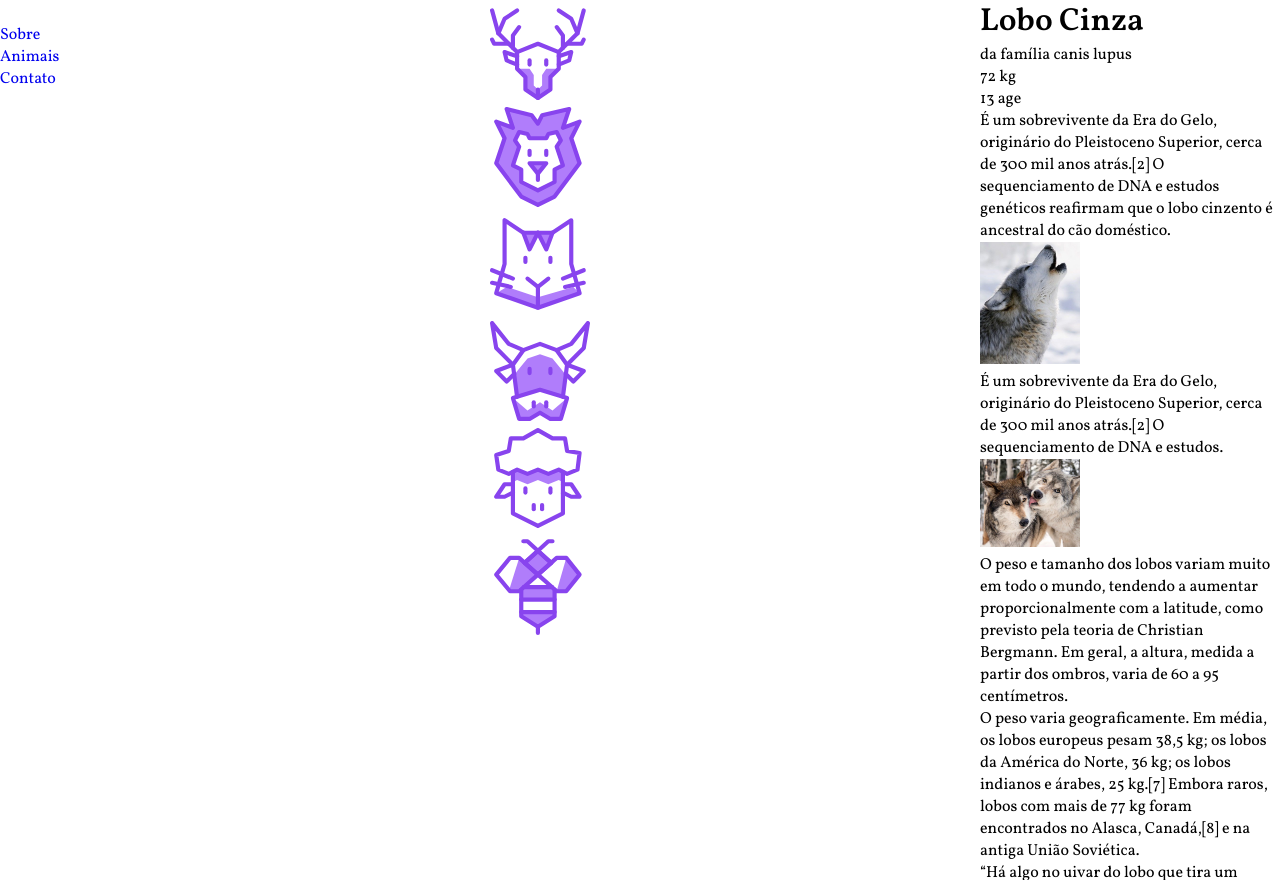
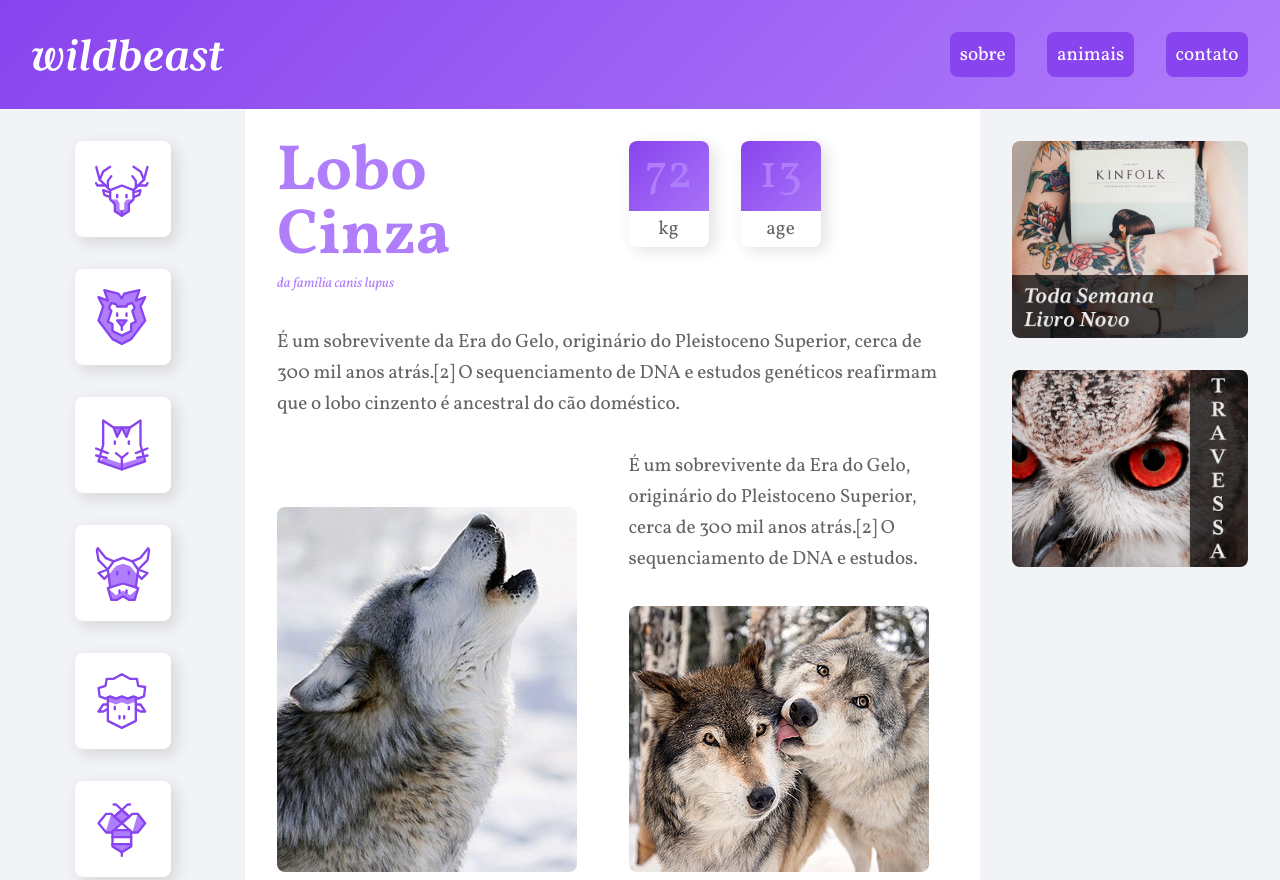
Before and after one commit to Thiagoow/WildBeast-HTMLCSSGridLayout, a plain HTML site: page index.html in a window 1280 px wide. Shown: the top 880 px of the page. Drawn offline with nearby package versions, Linux system fonts and the light colour scheme.

Commit message:
Começando a aula de atributos :D

```diff
--- a/assets/styles.css
+++ b/assets/styles.css
@@ -1,23 +1,28 @@
 /*==================== GOOGLE FONTS ====================*/
-@import url("https://fonts.googleapis.com/css2?family=Vollkorn:ital,wght@0,400;0,500;0,600;0,700;0,800;0,900;1,400;1,500;1,600;1,700;1,800;1,900&display=swap");
+@import url("https://fonts.googleapis.com/css2?family=Vollkorn:ital,wght@0,400;0,700;1,400;1,700&display=swap");
 
 /*==================== VARIABLES CSS ====================*/
 :root {
   --header-height: ;
+  --border-radius: 0.5rem;
 
   /*========== Colors ==========*/
-  --first-color: ;
-  --first-color-second: ;
-  --first-color-alt: ;
-  --first-color-lighter: ;
-  --title-color: ;
-  --text-color: ;
+  --first-color: #8844ee;
+  --second-color: #b07dfb;
+  --first-color-alt: #4c2685;
+  --header-gradient: linear-gradient(
+    135deg,
+    var(--first-color),
+    var(--second-color)
+  );
+  --text-color: #646464;
   --text-color-light: ;
   --input-color: ;
   --body-color: ;
-  --container-color: ;
+  --container-color: #f2f3f6;
+  --shadow-color: rgba(44, 44, 44, 0.15);
   /* Scroll Bar Colors */
-  --scroll-bar-color: #dddee2;
+  --scroll-bar-color: #e4e4e4;
   --scroll-thumb-color: #b4b8ca;
   --scroll-bar-thumb-hover: #8b8d97;
 
@@ -25,51 +30,51 @@
   --body-font: "Vollkorn", Georgia, serif;
 
   /* .5rem = 8px, 1rem = 16px, 1.5rem = 24px ... */
-  --big-font-size: ;
-  --h1-font-size: ;
-  --h2-font-size: ;
-  --h3-font-size: ;
-  --normal-font-size: ;
-  --small-font-size: ;
-  --smaller-font-size: ;
+  --big-font-size: 4rem;
+  --h1-font-size: 3rem;
+  --h2-font-size: 2rem;
+  --normal-font-size: 1.125rem;
+  --small-font-size: 0.875rem;
+  --smaller-font-size: 0.625rem;
 
   /*========== Font weight ==========*/
   --font-medium: 500;
-  --font-semi-bold: 600;
+  --font-semi-bold: 700;
 
   /*========== Bottom Margins ==========*/
   /* .25rem = 4px, .5rem = 8px, .75rem = 12px ... */
-  --mb-0-25: ;
-  --mb-0-5: ;
-  --mb-0-75: ;
-  --mb-1: ;
-  --mb-1-5: ;
-  --mb-2: ;
-  --mb-2-5: ;
-  --mb-3: ;
+  --mb-0-25: 0.25rem;
+  --mb-0-5: 0.5rem;
+  --mb-0-75: 0.75rem;
+  --mb-1: 1rem;
+  --mb-1-5: 1.5rem;
+  --mb-1-75: 1.75rem;
+  --mb-2: 2rem;
+  --mb-2-5: 2.5rem;
+  --mb-2-75: 2.75rem;
+  --mb-3: 3rem;
 
-  /*========== Z INDEX ==========*/
-  --z-tooltip: ;
-  --z-fixed: ;
-  --z-modal: ;
+  /*========== z index ==========*/
+  --z-tooltip: 10;
+  --z-fixed: 100;
+  --z-modal: 1000;
 }
 
 /* Font size for large devices */
 @media screen and (min-width: 968px) {
   :root {
-    --big-font-size: ;
-    --h1-font-size: ;
-    --h2-font-size: ;
-    --h3-font-size: ;
-    --normal-font-size: ;
-    --small-font-size: ;
-    --smaller-font-size: ;
+    --big-font-size: 5rem;
+    --h1-font-size: 4rem;
+    --h2-font-size: 3rem;
+    --normal-font-size: 1.2rem;
+    --small-font-size: 0.875rem;
+    --smaller-font-size: 0.625rem;
   }
 }
 
 /*==================== BASE ====================*/
 * {
-  /* box-sizing: border-box; */
+  box-sizing: border-box;
   padding: 0;
   margin: 0;
 }
@@ -106,53 +111,214 @@ a {
   text-decoration: none;
 }
 img {
-  max-width: 100px;
+  max-width: 100%;
   height: auto;
+  display: block;
+  border-radius: var(--border-radius);
 }
 
 /*==================== LAYOUT ====================*/
 .structure {
   display: grid;
   /* 3 colunas: sidenav, content & ads: */
-  grid-template-columns: minmax(160px, 1fr) 1fr 300px;
+  grid-template-columns: minmax(160px, 1fr) 3fr 300px;
+  grid-template-areas:
+    "header header header"
+    "sidenav content ads"
+    "footer footer footer";
 }
 
-/*==================== NAV ====================*/
+/*==================== HEADER ====================*/
+.header {
+  /* Definindo nas áreas de grid: */
+  grid-area: header;
+  background: var(--header-gradient);
+  padding: var(--mb-2);
+  display: grid;
+  grid-template-columns: 1fr auto;
+  align-items: center;
+}
+.logo {
+  max-width: 12rem;
+}
+.header nav ul {
+  display: flex;
+  flex-wrap: wrap;
+}
+.header nav a {
+  display: block;
+  padding: 0.6rem;
+  color: white;
+  font-size: var(--normal-font-size);
+  background: var(--first-color);
+  border-radius: var(--border-radius);
+  transition: 0.1s;
+}
+.header nav a:hover {
+  background: var(--first-color-alt);
+}
+/* Só add a margem pros itens de lista
+os quais tiverem um vizinho igual 😁😎 */
+.header li + li {
+  /* Espaçamento entre os links: */
+  margin-left: var(--mb-2);
+}
+
+/*==================== SIDE NAV ====================*/
+.sidenav {
+  grid-area: sidenav;
+  background: var(--container-color);
+  padding: var(--mb-2);
+}
+.sidenav li a {
+  display: block;
+  min-width: 3.6rem;
+  max-width: 6rem;
+  margin: 0 auto var(--mb-2) auto;
+  /* ☝🏼 0 pra cima, auto pra direita,
+  1.8 pra baixo, e auto pra esquerda*/
+  background: white;
+  padding: 1.25rem;
+  border-radius: var(--border-radius);
+  box-shadow: 5px 5px 15px 0px var(--shadow-color);
+  transition: 0.1s ease-in-out;
+}
+.sidenav li a:hover {
+  background: var(--second-color);
+}
+
+/*==================== ADVERTISING / ADVERTISEMENTS ====================*/
+.ads {
+  grid-area: ads;
+  background: var(--container-color);
+  display: grid;
+  align-content: start;
+  padding: var(--mb-2);
+  gap: var(--mb-2);
+}
 
 /*==================== TITLE ====================*/
+.title {
+  color: var(--second-color);
+}
 
-/*==================== COL WIDE ====================*/
+.title h1 {
+  font-size: var(--h1-font-size);
+  line-height: 1;
+  font-weight: var(--font-semi-bold);
+}
 
-/*==================== IMAGE1 ====================*/
+.title span {
+  font-size: var(--small-font-size);
+  font-style: italic;
+}
+
+/*==================== CHARACTERISTICS ====================*/
+.characteristics {
+  display: flex;
+  align-items: flex-start;
+}
+
+.characteristics div {
+  width: 5rem;
+  text-align: center;
+  background: var(--header-gradient);
+  border-radius: var(--border-radius);
+  box-shadow: 5px 5px 15px 0px var(--shadow-color);
+}
+
+.characteristics div:first-child {
+  margin-right: var(--mb-2);
+}
+
+.characteristics span {
+  display: block;
+}
+
+.number {
+  color: var(--second-color);
+  font-size: 3rem;
+  line-height: 1;
+  margin: 10px auto;
+}
+
+.label {
+  background: white;
+  border-radius: 0 0 var(--border-radius) var(--border-radius);
+  /* ☝🏼 0 canto superior direito, 0 canto superior esquerdo
+  & X no canto inferior direito, X no canto inferior esquerdo */
+  padding: 5px 0;
+  /* Pra que o gradiente não vaze da label branca: */
+  position: relative;
+  top: 2px;
+}
+
+/*==================== CONTENT ====================*/
+.content {
+  grid-area: content;
+  max-width: 900px;
+  margin: 0 auto;
+  padding: var(--mb-2);
+  display: grid;
+  grid-template-columns: 1fr 1fr;
+  gap: var(--mb-2);
+}
+
+.col-wide {
+  grid-column: 1 / -1;
+  /* Pega a coluna wide de ponta a ponta da coluna 1 */
+}
+
+.image1 {
+  grid-row: span 2;
+  align-self: end;
+}
+
+/*==================== TEXTS ====================*/
+p {
+  font-size: var(--normal-font-size);
+  line-height: 1.6;
+  letter-spacing: -0.005rem;
+  color: var(--text-color);
+}
+
+.info p + p {
+  margin-top: var(--mb-2);
+}
 
 /*==================== EMPHASIS ====================*/
 
-/*==================== TEXTS ====================*/
+/*==================== ATRIBUTES ====================*/
 
 /*==================== BLOCKQUOTE ====================*/
 
-/*==================== ADVERTISING / ADVERTISEMENTS ====================*/
-
-/*==================== ATRIBUTES ====================*/
-
-/*==================== INFO ====================*/
-
 /*==================== FOOTER ====================*/
+.footer {
+  grid-area: footer;
+  background: var(--header-gradient);
+}
+/* Só add a margem pros parágrafos
+os quais tiverem um vizinho igual 😁😎 */
+.footer p {
+  color: white;
+  text-align: center;
+  padding: var(--mb-2);
+}
 
 /*========== SCROLL UP ==========*/
 .scrollUp {
   position: fixed;
   right: 1rem;
   bottom: -20%;
-  background-color: blue;
+  background: var(--first-color);
   opacity: 0.8;
   padding: 0 0.3rem;
-  border-radius: 0.4rem;
+  border-radius: var(--border-radius);
   z-index: var(--z-tooltip);
   transition: 0.4s;
 }
 .scrollUp:hover {
-  background-color: darkblue;
+  background: var(--first-color-alt);
 }
 .scrollUp_icon {
   font-size: 1.5rem;
@@ -166,15 +332,15 @@ img {
 /*========== SCROLL BAR ==========*/
 ::-webkit-scrollbar {
   width: 0.6rem;
-  background-color: var(--scroll-bar-color);
+  background: var(--scroll-bar-color);
   border-radius: 0.5rem;
 }
 ::-webkit-scrollbar-thumb {
-  background-color: var(--scroll-thumb-color);
+  background: var(--scroll-thumb-color);
   border-radius: 0.5rem;
 }
 ::-webkit-scrollbar-thumb:hover {
-  background-color: var(--scroll-bar-thumb-hover);
+  background: var(--scroll-bar-thumb-hover);
 }
 
 /*==================== MEDIA QUERIES ====================*/
--- a/index.html
+++ b/index.html
@@ -22,15 +22,15 @@
   <body class="structure">
     <!--==================== HEADER ====================-->
     <header class="header" id="header">
-      <a href="#" class="logo">
-        <img src="assets/img/wildbeast.svg" alt="Wildbeast" />
+      <a href="/" class="logo">
+        <img src="assets/img/wildbeast.svg" alt="WildBeast" />
       </a>
 
       <nav>
         <ul>
-          <li><a href="#">Sobre</a></li>
-          <li><a href="#">Animais</a></li>
-          <li><a href="#">Contato</a></li>
+          <li><a href="#">sobre</a></li>
+          <li><a href="#">animais</a></li>
+          <li><a href="#">contato</a></li>
         </ul>
       </nav>
     </header>
@@ -64,20 +64,21 @@
     </nav>
 
     <!--==================== MAIN & CONTENT ====================-->
-    <main class="main">
-      <div class="title" id="inicio">
+    <main class="content">
+      <div class="title">
         <h1>Lobo Cinza</h1>
         <span>da família canis lupus</span>
       </div>
 
       <div class="characteristics">
         <div>
-          <span class="numero">72</span>
-          <span class="rotulo">kg</span>
+          <span class="number">72</span>
+          <span class="label">kg</span>
         </div>
+
         <div>
-          <span class="numero">13</span>
-          <span class="rotulo">age</span>
+          <span class="number">13</span>
+          <span class="label">age</span>
         </div>
       </div>
 
@@ -94,7 +95,7 @@
         cerca de 300 mil anos atrás.[2] O sequenciamento de DNA e estudos.
       </p>
 
-      <img class="imagem2" src="assets/img/wolf2.jpg" alt="Wolf 2" />
+      <img class="image2" src="assets/img/wolf2.jpg" alt="Wolf 2" />
 
       <p>
         O peso e tamanho dos lobos variam muito em todo o mundo, tendendo a
@@ -144,11 +145,11 @@
 
     <!--==================== ADVERTISING / ADVERTISEMENTS ====================-->
     <aside class="ads">
-      <div class="ads-item">
+      <div class="adv-item">
         <img src="assets/img/anuncio-1.jpg" alt="Anuncio 1" />
       </div>
 
-      <div class="ads-item">
+      <div class="adv-item">
         <img src="assets/img/anuncio-2.jpg" alt="Anuncio 2" />
       </div>
     </aside>
@@ -159,7 +160,7 @@
     </footer>
 
     <!--==================== SCROLL TOP ====================-->
-    <a href="#inicio" class="scrollUp" id="scroll-up">
+    <a href="#header" class="scrollUp" id="scroll-up">
       <i class="uil uil-arrow-up scrollUp_icon"></i>
     </a>
 
```
